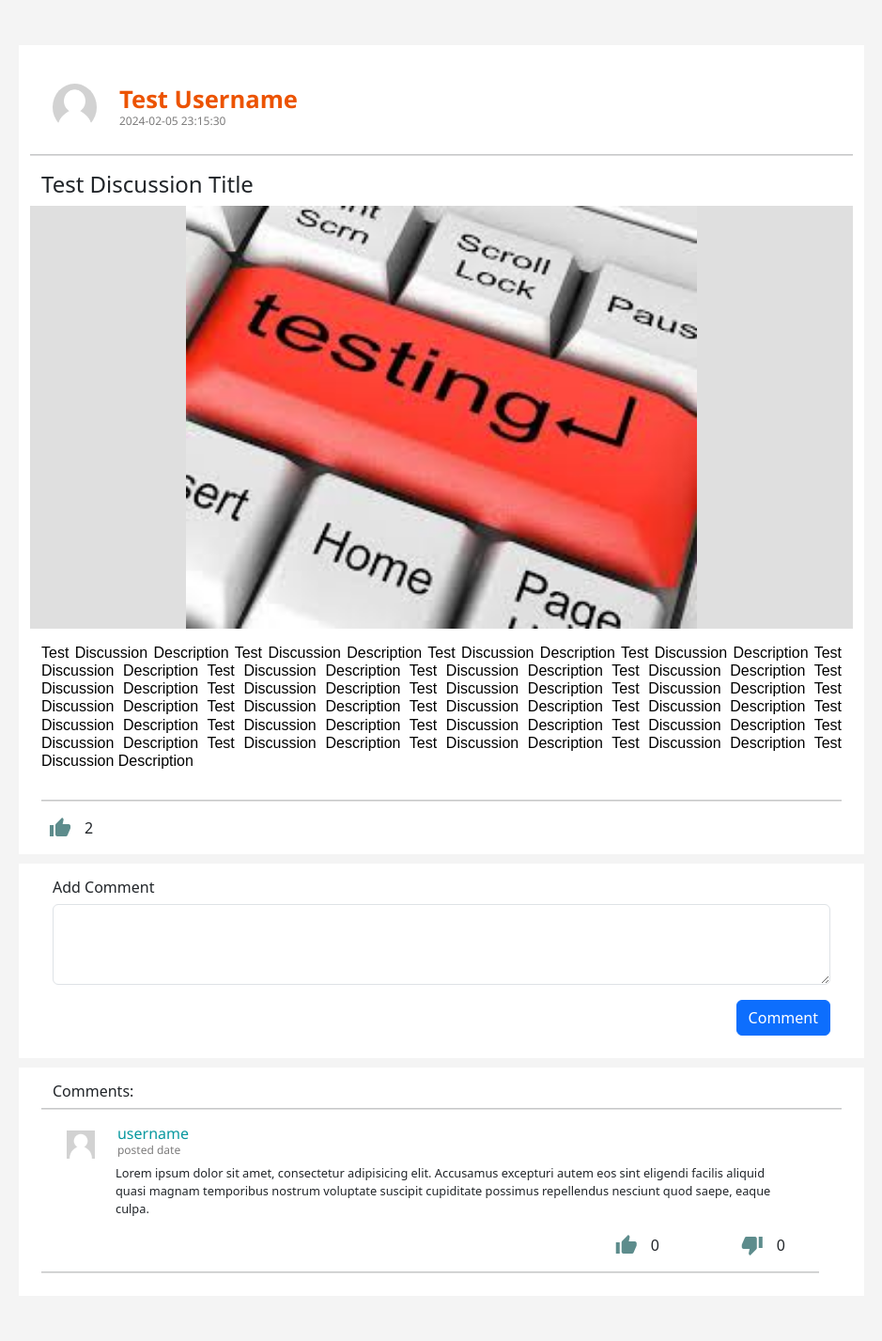
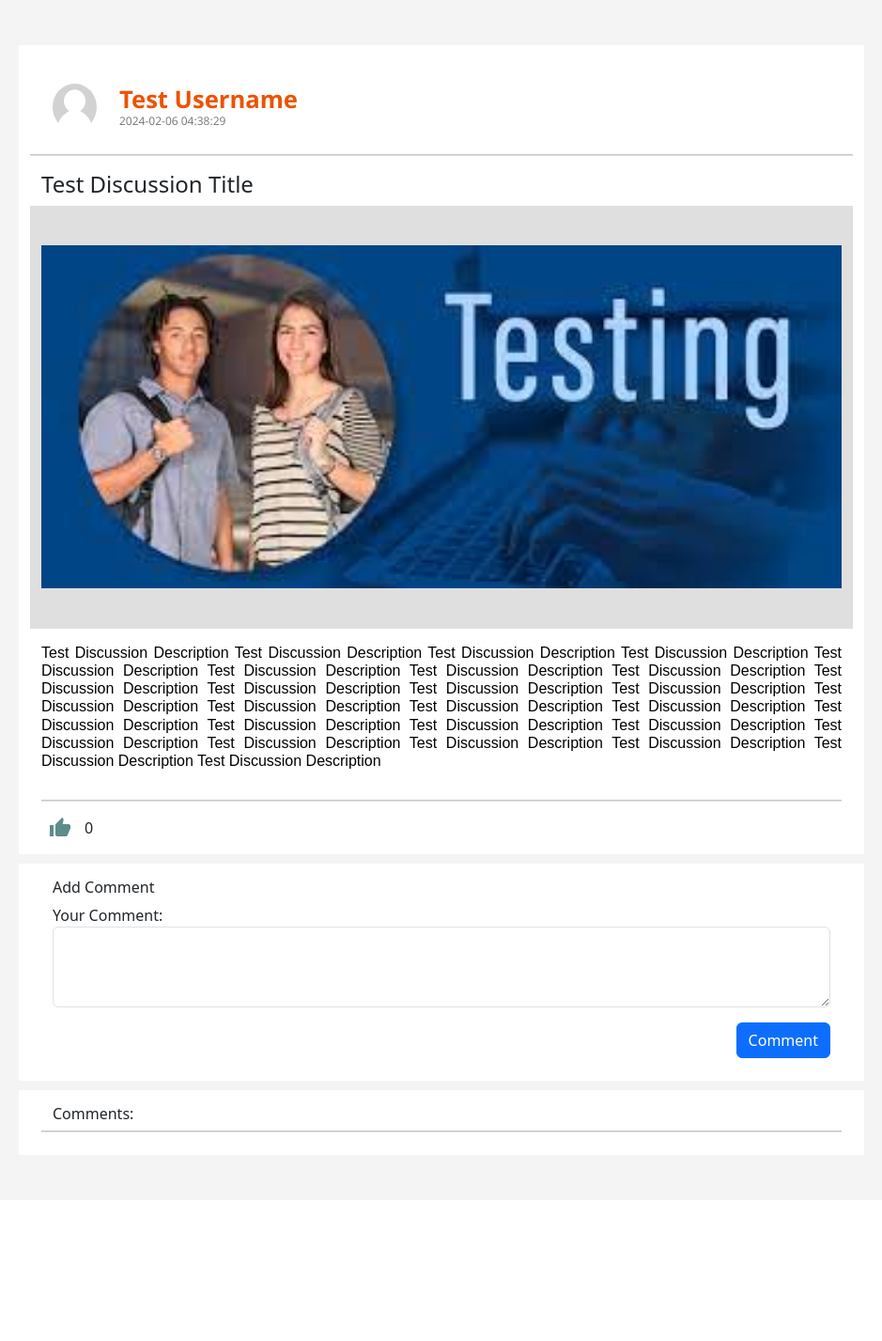
Before and after one commit to Alexis-Roman/CET-5-Final-Project, a Flask app: page /Discussion/1 in a window 1280 px wide. Shown: the part 70-1497 px from the top of the page at 94% size, without its empty margins (170-1109 px from the left). After the commit the page ends 1275 px from the top, so only its background shows below. Run offline with Flask 3, Linux system fonts and the light colour scheme.

Commit message:
Create Discussion Redirect

```diff
--- a/backend/website/templates/Forum-Clicked.html
+++ b/backend/website/templates/Forum-Clicked.html
@@ -73,7 +73,82 @@
                         <span class="forum-rating-count" id="likeCount">{{ discussion_data.likes }}</span>
                     </div>
                 </div>
+                </div>
 
+            </div>
+        </div>
+    </div>
+
+    <span class="br"></span>
+
+    <!-- ADD COMMENT -->
+    <div class="container d-flex justify-content-center">
+        <div class="forum-content row justify-content-center px-4 py-2" style="background-color: white;">
+            <p class="h6 mt-2">Add Comment</p>
+            <form id="commentForm" method="POST">
+                <div class="form-group">
+                    <label for="commentText">Your Comment:</label>
+                    <textarea class="form-control" id="exampleFormControlTextarea1" rows="3"></textarea>
+                </div>
+            <div class="col my-3 d-flex justify-content-end">
+                <button class="btn btn-primary" type="submit">Comment</button>
+            </div>
+            </form>
+        </div>
+    </div>
+
+    <span class="br"></span>
+
+    <!-- COMMENT -->
+    <div class="container d-flex justify-content-center">
+        <div class="forum-content row px-4 py-2" style="background-color: white;">
+            <p class="h6 mt-2">Comments:</p>
+            <hr>
+
+            <!-- Display existing comments -->
+            {% for comment in discussion_data.comments %}
+                <div class="row d-flex">
+                    <div class="col-lg-1 col-2 d-flex justify-content-end align-items-center">
+                        <img class="comment-profile-img" src="{{ url_for('static', filename='images/img/profileimg-placeholder.jpg')}}" alt="">
+                    </div>
+                    <div class="col-lg-8 col-sm-4 col-6">
+                        <div class="col">
+                            <div class="user-info row">
+                                <div class="col">
+                                    <p class="h6 comment-username">{{ comment.user.username }}</p>
+                                    <p class="h6 comment-post-date">{{ comment.date.strftime('%Y-%m-%d %H:%M:%S') }}</p>
+                                </div>
+                            </div>
+                        </div>
+                    </div>
+                    <div class="row">
+                        <div class="col-lg-1 col-2"></div>
+                        <div class="col">
+                            <p class="comment">{{ comment.text }}</p>
+                        </div>
+                    </div>
+                    <!-- Likes etc -->
+                    <div class="forum-ratings-container row mb-3 d-flex" style="justify-content: end;">
+                        <div class="col-lg-1 col-2"></div>
+                        <div class="forum-rating forum-rating col-2 d-flex justify-content-end">
+                            <span class="forum-rating-button material-icons px-2"> thumb_up </span>
+                            <span class="forum-rating-count">{{ comment.likes }}</span>
+                        </div>
+                        <div class="forum-rating forum-rating col-2 d-flex justify-content-end">
+                            <span class="forum-rating-button material-icons px-2"> thumb_down </span>
+                            <span class="forum-rating-count">{{ comment.dislikes }}</span>
+                        </div>
+                    </div>
+                    <hr>
+                </div>
+            {% endfor %}
+        </div>
+    </div>
+
+<div class="mb-5"></div>
+{% endblock content %}
+
+    <!-- Like Script -->
     <script>
         // JavaScript functions for handling likes and dislikes
         function handleLike() {
@@ -112,77 +187,40 @@
             });
         }
     </script>
-                </div>
 
-            </div>
-        </div>
-    </div>
+    <!-- Add Comment Script -->
+    <script>
+        // Function to handle form submission
+        document.getElementById('commentForm').addEventListener('submit', function(event) {
+            event.preventDefault(); // Prevent default form submission
 
-    <span class="br"></span>
+            // Get the comment text from the form
+            var commentText = document.getElementById('commentText').value;
 
-    <!-- ADD COMMENT -->
-    <div class="container d-flex justify-content-center">
-        <div class="forum-content row justify-content-center px-4 py-2" style="background-color: white;">
-            <p class="h6 mt-2">Add Comment</p>
-            <form>
-                <div class="form-group">
-                    <textarea class="form-control" id="exampleFormControlTextarea1" rows="3"></textarea>
-                </div>
-            </form>
-            <div class="col my-3 d-flex justify-content-end">
-                <button class="btn btn-primary" type="submit">Comment</button>
-            </div>
-        </div>
-    </div>
+            // Send an AJAX request to the server to submit the comment
+            fetch('/submit_comment', {
+                method: 'POST',
+                headers: {
+                    'Content-Type': 'application/json',
+                },
+                body: JSON.stringify({
+                    commentText: commentText,
+                }),
+            })
+            .then(response => response.json())
+            .then(data => {
+                // Handle the server response (if needed)
+                console.log("Server Response:", data);
+                // For example, you could display a success message to the user
 
-    <span class="br"></span>
-
-    <!-- COMMENT -->
-    <div class="container d-flex justify-content-center">
-        <div class="forum-content row px-4 py-2" style="background-color: white;">
-            <p class="h6 mt-2">Comments:</p>
-            <hr>
-            <!-- User Comment -->
-            <div class="row d-flex">
-                <div class="col-lg-1 col-2 d-flex justify-content-end align-items-center">
-                    <img class="comment-profile-img" src="{{ url_for('static', filename='images/img/profileimg-placeholder.jpg')}}" alt="">
-                </div>
-                <div class="col-lg-8 col-sm-4 col-6">
-                    <div class="col">
-                        <div class="user-info row">
-                            <div class="col">
-                                <p class="h6 comment-username">username</p>
-                                <p class="h6 comment-post-date">posted date</p>
-                            </div>
-                        </div>
-                    </div>
-                </div>
-                <div class="row">
-                    <div class="col-lg-1 col-2"></div>
-                    <div class="col">
-                        <p class="comment">Lorem ipsum dolor sit amet, consectetur adipisicing elit. Accusamus excepturi autem eos sint eligendi facilis aliquid quasi magnam temporibus nostrum voluptate suscipit cupiditate possimus repellendus nesciunt quod saepe, eaque culpa.</p>
-                    </div>
-                </div>
-                <!-- Likes etc -->
-                <div class="forum-ratings-container row mb-3 d-flex" style="justify-content: end;">
-                    <div class="col-lg-1 col-2"></div>
-                    <div class="forum-rating forum-rating col-2 d-flex justify-content-end">
-                        <span class="forum-rating-button material-icons px-2"> thumb_up </span>
-                        <span class="forum-rating-count">0</span>
-                    </div>
-                    <!-- <div class="col-1 d-flex justify-content-end">
-                        <p class="h6">#</p>
-                    </div> -->
-                    <div class="forum-rating forum-rating col-2 d-flex justify-content-end">
-                        <span class="forum-rating-button material-icons px-2"> thumb_down </span>
-                        <span class="forum-rating-count">0</span>
-                    </div>
-                </div>
-                <hr>
-            </div>
-        </div>
-    </div>
-<div class="mb-5"></div>
-{% endblock content %}
+                // Clear the comment input field
+                document.getElementById('commentText').value = '';
+            })
+            .catch(error => {
+                console.error('Error:', error);
+                // Handle errors, if any
+            });
+        });
+    </script>
 </body>
 </html>
--- a/backend/website/views.py
+++ b/backend/website/views.py
@@ -1,6 +1,6 @@
 from flask import Blueprint, render_template, request, flash, redirect, url_for,abort, current_app, jsonify
 from flask_login import login_required, current_user
-from .models import Post, Discussions, IMG, UserDiscussionVote
+from .models import Post, Discussions, IMG, UserDiscussionVote, Comment
 from . import db
 from werkzeug.utils import secure_filename
 from sqlalchemy.exc import IntegrityError
@@ -82,7 +82,8 @@
                 db.session.commit()
 
                 flash('Discussion created!', category='success')
-                return redirect(url_for('views.forumClicked'))
+                return redirect(url_for('views.forumPost', discussion_id=new_discussion.id))
+
             except IntegrityError as e:
                 db.session.rollback()
                 if 'UNIQUE constraint failed: img.img' in str(e):
@@ -143,7 +144,29 @@
         db.session.rollback()
         return jsonify({'error': 'Failed to update like/dislike'}), 500
 
+@views.route('/submit_comment/<int:discussion_id>', methods=['POST'])
+@login_required
+def submit_comment(discussion_id):
+    try:
+        # Get the comment text from the request
+        comment_text = request.form.get('commentText')
 
+        # Validate the comment text (you can add more validation if needed)
+
+        # Create a new comment associated with the discussion
+        new_comment = Comment(
+            text=comment_text,
+            user_id=current_user.id,
+            discussion_id=discussion_id
+        )
+        db.session.add(new_comment)
+        db.session.commit()
+
+        # Return a success message
+        return jsonify({'message': 'Comment submitted successfully'}), 200
+    except Exception as e:
+        print(e)
+        return jsonify({'error': 'Failed to submit comment'}), 500
 
 @views.route('/post')
 @login_required
```
Also changed, not shown: backend/website/models.py (+14 -0 lines), backend/instance/database.db. Lines whose indentation alone changed are shown as unchanged.
